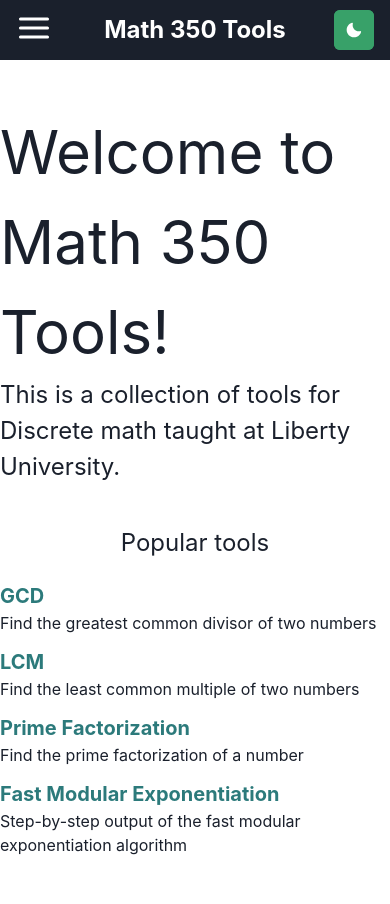
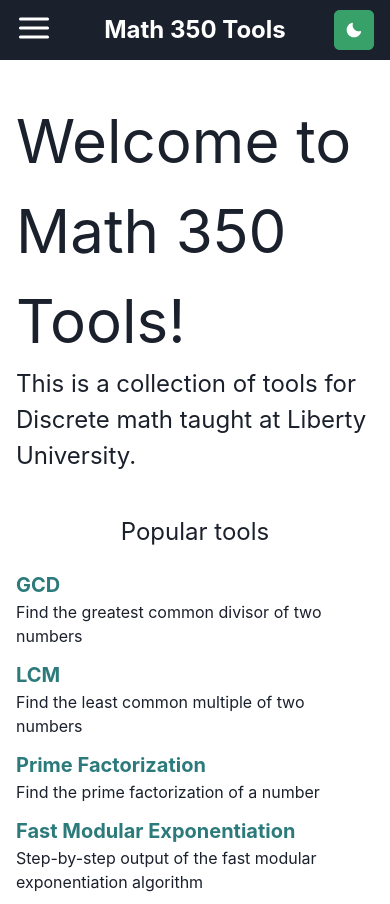
Before and after one commit to kqwq/math-350-tools, a Next.js app: page / in a window 390 px wide. Built offline with nearby package versions, Linux system fonts and the light colour scheme.

Commit message:
home page is mobile friendly

```diff
--- a/src/pages/index.tsx
+++ b/src/pages/index.tsx
@@ -7,6 +7,7 @@
   Box,
   Flex,
   Spacer,
+  Container,
 } from '@chakra-ui/react'
 import Link from 'next/link'
 import Common from '../components/Common'
@@ -17,12 +18,12 @@
 const Index = () => (
   <>
     <Common />
-    <Flex direction="column" align="center" justify="center" h="100vh">
+    <Container >
 
-      <Text fontSize="6xl">Welcome to Math 350 Tools!</Text>
+      <Text mt="10%" fontSize="6xl">Welcome to Math 350 Tools!</Text>
       <Text fontSize="2xl">This is a collection of tools for Discrete math taught at Liberty University.</Text>
 
-      <Text mt={10} fontSize="2xl">Popular tools</Text>
+      <Text mt={10} fontSize="2xl" textAlign="center">Popular tools</Text>
       <List spacing={3} mt={5}>
         {
           tools.filter(
@@ -40,7 +41,7 @@
         }
       </List>
 
-    </Flex>
+    </Container>
 
   </>
 )
```
